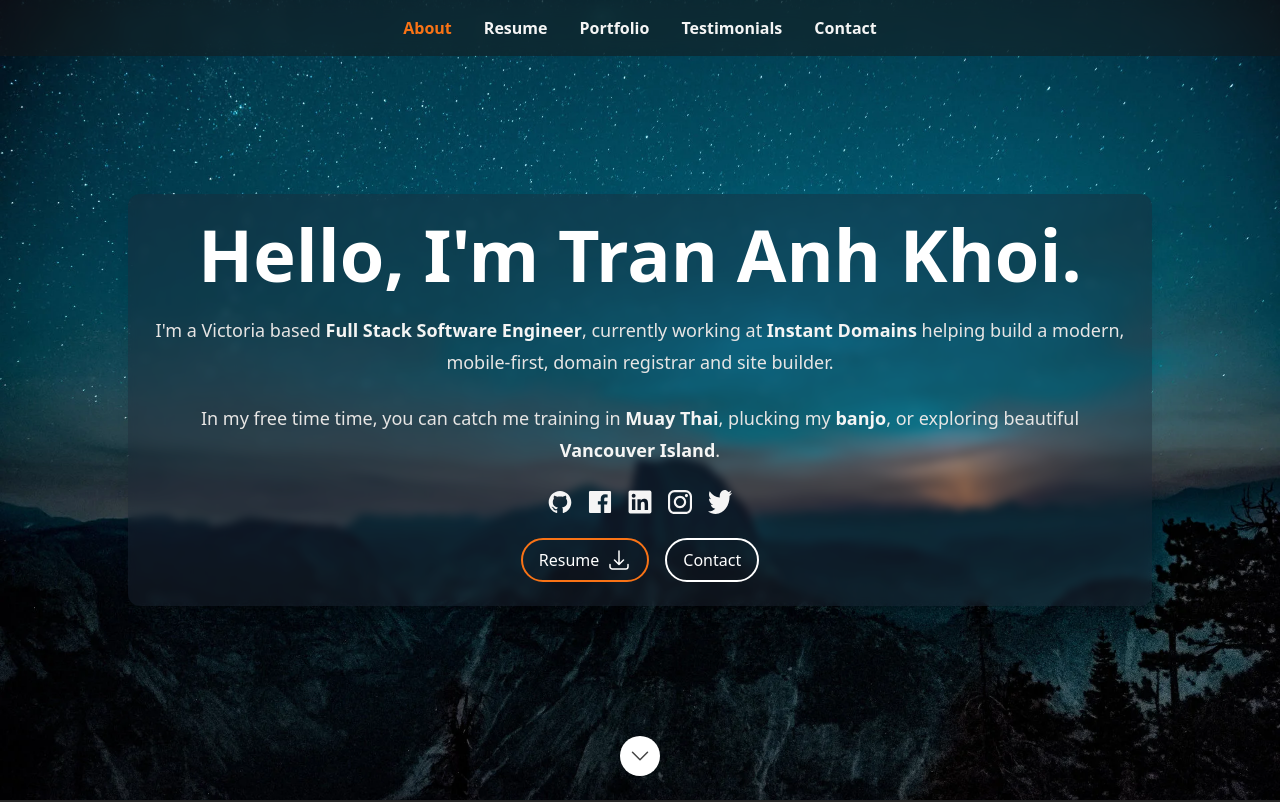
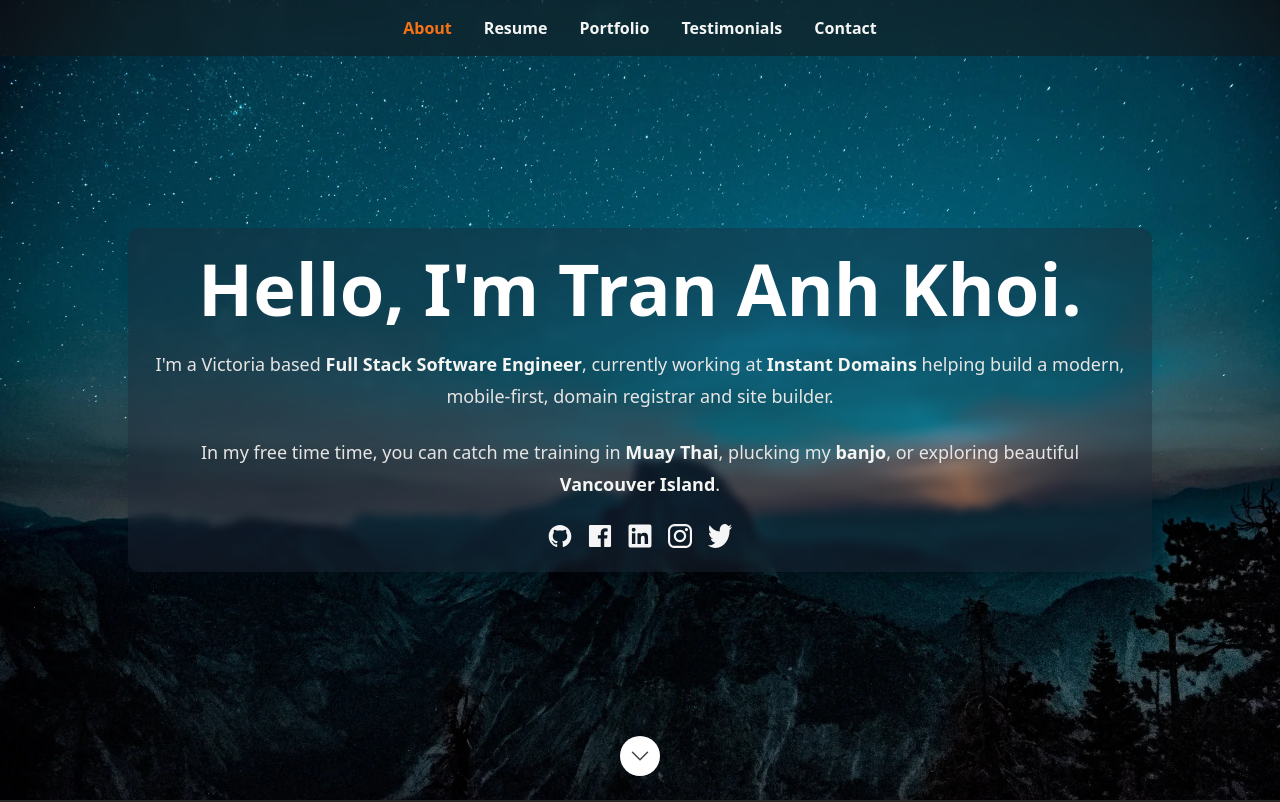
Before and after one commit to AKT311209/OnlineProfile, a Next.js app: page / in a window 1280 px wide. Shown: the top 802 px of the page. Built offline with nearby package versions, Linux system fonts and the light colour scheme.

Commit message:
Remove actions from Hero component and update heroData structure

```diff
--- a/src/components/Sections/Hero.tsx
+++ b/src/components/Sections/Hero.tsx
@@ -8,7 +8,7 @@ import Section from '../Layout/Section';
 import Socials from '../Socials';
 
 const Hero: FC = memo(() => {
-  const {imageSrc, name, description, actions} = heroData;
+  const {imageSrc, name, description} = heroData;
 
   return (
     <Section noPadding sectionId={SectionId.Hero}>
@@ -27,20 +27,6 @@ const Hero: FC = memo(() => {
             <div className="flex gap-x-4 text-neutral-100">
               <Socials />
             </div>
-            <div className="flex w-full justify-center gap-x-4">
-              {actions.map(({href, text, primary, Icon}) => (
-                <a
-                  className={classNames(
-                    'flex gap-x-2 rounded-full border-2 bg-none px-4 py-2 text-sm font-medium text-white ring-offset-gray-700/80 hover:bg-gray-700/80 focus:outline-none focus:ring-2 focus:ring-offset-2 sm:text-base',
-                    primary ? 'border-orange-500 ring-orange-500' : 'border-white ring-white',
-                  )}
-                  href={href}
-                  key={text}>
-                  {text}
-                  {Icon && <Icon className="h-5 w-5 text-white sm:h-6 sm:w-6" />}
-                </a>
-              ))}
-            </div>
           </div>
         </div>
         <div className="absolute inset-x-0 bottom-6 flex justify-center">
--- a/src/data/data.tsx
+++ b/src/data/data.tsx
@@ -85,19 +85,6 @@ export const heroData: Hero = {
       </p>
     </>
   ),
-  actions: [
-    {
-      href: '/assets/resume.pdf',
-      text: 'Resume',
-      primary: true,
-      Icon: ArrowDownTrayIcon,
-    },
-    {
-      href: `#${SectionId.Contact}`,
-      text: 'Contact',
-      primary: false,
-    },
-  ],
 };
 
 /**
```
